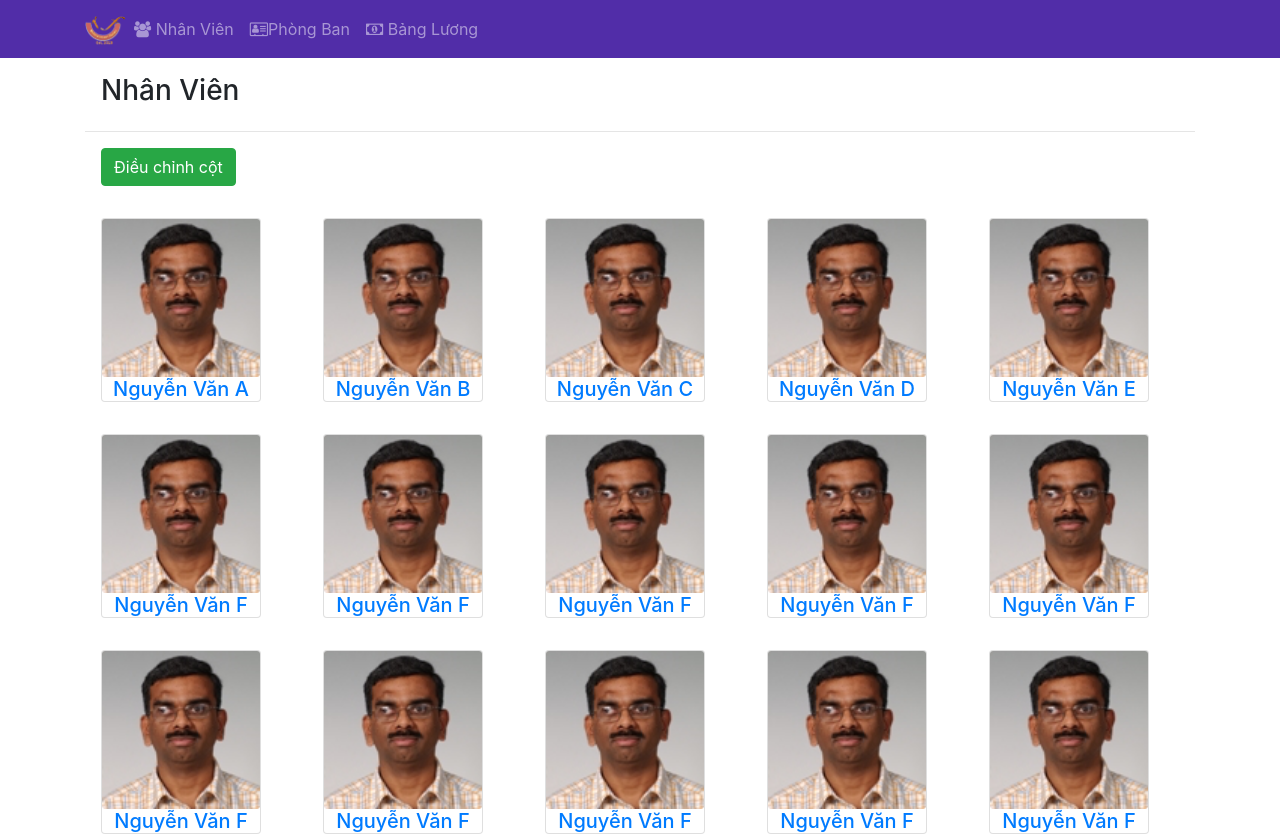
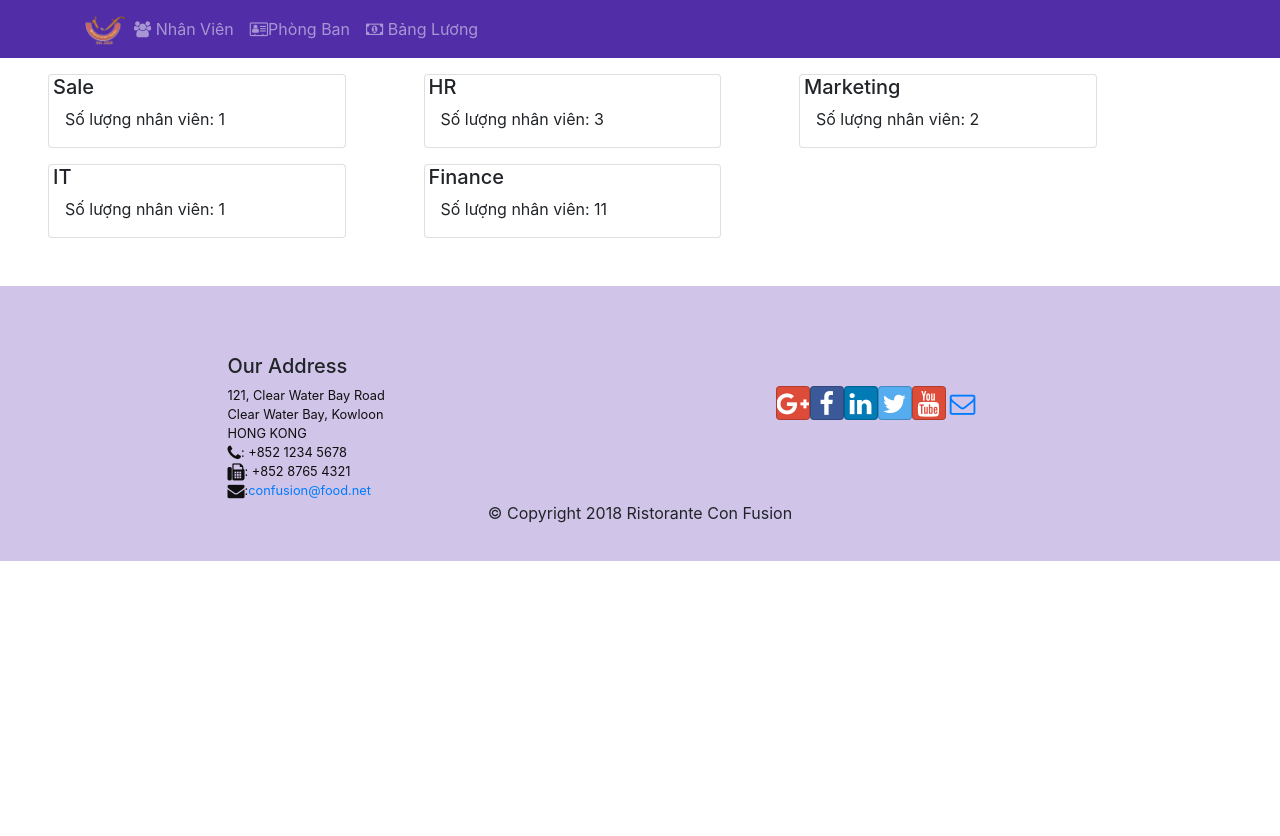
Before and after one commit to SilvioAnh/ASM1, a React (Create React App) app: page /department in a window 1280 px wide. Before the commit this address led to /staff. Shown: the top 836 px of the page. After the commit the page ends 800 px from the top, so only its background shows below. Built offline with nearby package versions, Linux system fonts and the light colour scheme.

Commit message:
tao component department và upder Main

```diff
--- /dev/null
+++ b/src/component/DepartmentComponent.js
@@ -0,0 +1,30 @@
+import React from "react";
+import {Card, CardText, CardTitle} from "reactstrap";
+
+function Depart({department}){
+    const vitri= department.map((depars)=>{
+        return(
+            <div key={depars.id} className="col-12 col-lg-3 col-md-5 ml-5 mt-3">
+                  <Card>
+                    <CardTitle className="ml-1 mb-2">{depars.name}</CardTitle>
+                    <CardText className="ml-3 mb-3"> Số lượng nhân viên: {depars.numberOfStaff}</CardText>
+                  </Card>
+            </div>
+        )
+    })
+    return(
+        <div className="row">
+            {vitri}
+        </div>
+    )
+}
+function Department(props){
+
+    return(
+        <div>
+            <Depart department={props.departments}/>
+        </div>
+    )
+}
+
+export default Department;
--- a/src/component/MainStaffComponent.js
+++ b/src/component/MainStaffComponent.js
@@ -4,6 +4,7 @@ import {Switch, Route, Redirect} from "react-router-dom";
 import Footer from "./FooterComponent";
 import StaffList from "./StaffListComponent";
 import StaffDetail from "./StaffDetailComponent";
+import Department from "./DepartmentComponent";
 import {STAFFS, DEPARTMENTS, ROLE} from "../shared/staffs";
 
 class Main extends Component {
@@ -28,6 +29,7 @@ class Main extends Component {
           <Switch>
             <Route exact path="/staff" component= {()=> <StaffList staffs={this.state.staffs}/>}/>
             <Route path = "/staff/:id" component={StaffWithId} />
+            <Route exact path="/department" component={()=><Department departments={this.state.departments}/>}/>
             <Redirect to="/staff"/>
           </Switch>
           <Footer />
--- a/src/component/StaffListComponent.js
+++ b/src/component/StaffListComponent.js
@@ -9,7 +9,7 @@ class StaffList extends Component{
         this.state = {
             selectedStaff : null,
             onCol:"col-5 col-lg-2 col-md-3 m-3",
-            isToggle : false,
+            isToggle : true,
         }
     }
     onColSelected(){
```
